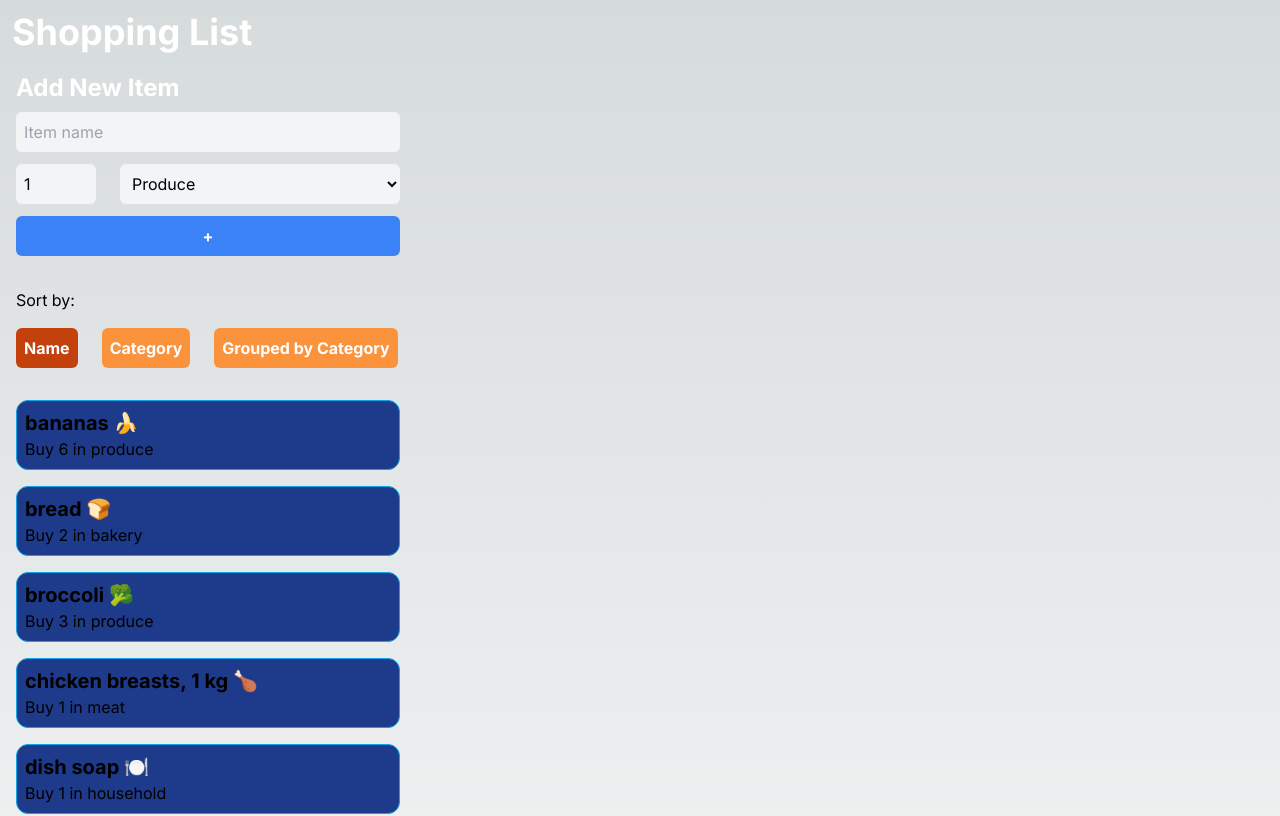
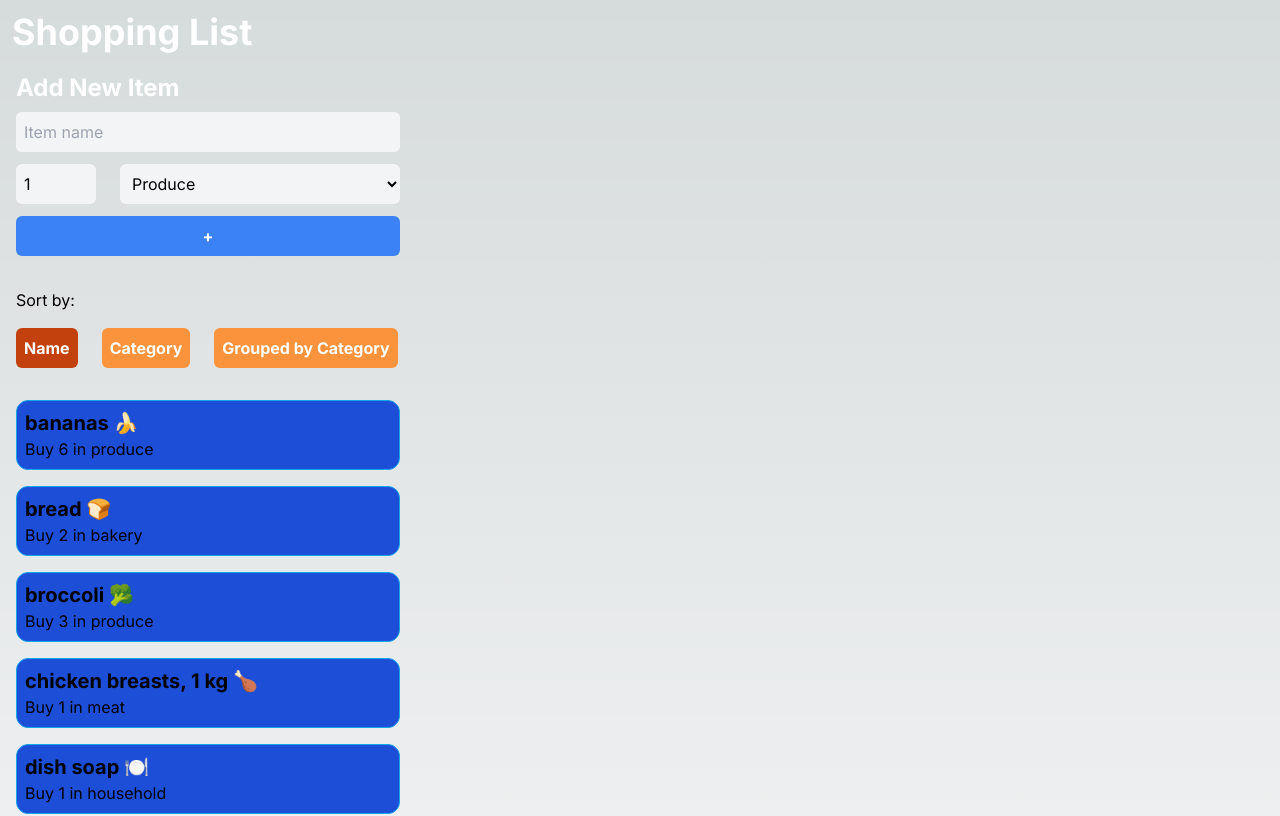
Before and after one commit to JasonLMarshall/cprg306-assignments, a Next.js app: page /week6 in a window 1280 px wide. Shown: the top 816 px of the page. Built offline with nearby package versions, Linux system fonts and the light colour scheme.

Commit message:
Minor color changes
changed some color shades on items, add item button

```diff
--- a/app/week6/item-list.js
+++ b/app/week6/item-list.js
@@ -69,6 +69,7 @@ export default function ItemList({items}) {
 
 
 // ****Original code with no groupedByCategory functionality****
+
 // "use client";
 
 // import { useState } from "react";
--- a/app/week6/item.js
+++ b/app/week6/item.js
@@ -1,7 +1,7 @@
 
 export default function Item({name, quantity, category, id}) {
     return (
-        <ul className="border border-sky-500 bg-blue-900 w-96 m-4 p-2 rounded-xl" >
+        <ul className="border border-sky-500 bg-blue-700 w-96 m-4 p-2 rounded-xl" >
             <li key={id}><h3 className= "text-xl font-bold"> {name} </h3></li>
             <li>Buy {quantity} in {category}</li>
         </ul>
```
